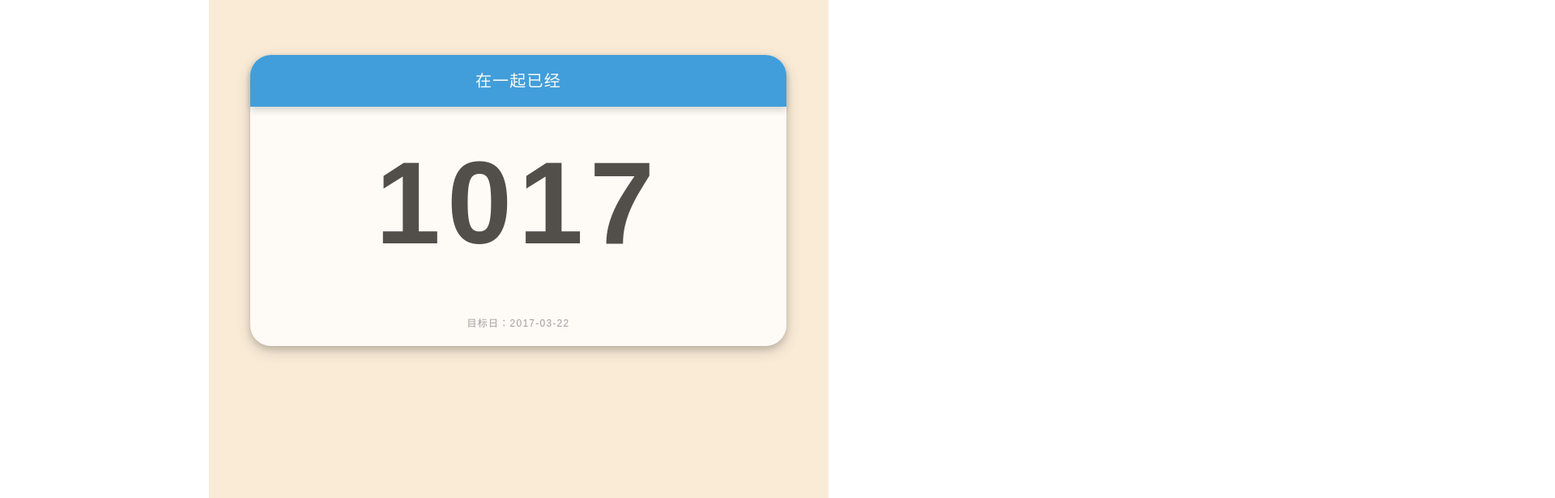
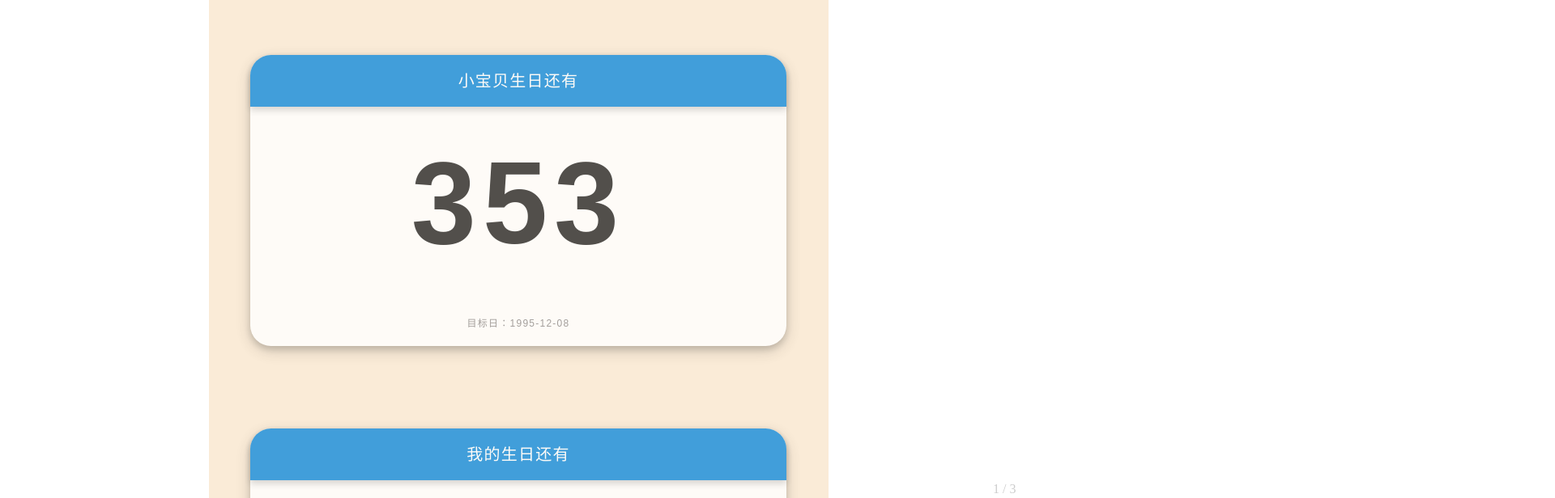
Before and after one commit to hackycy/lover, a Vue app: page /#/ in a window 1280 px wide. Shown: the part 160-776 px from the top of the page at 81% size, 1920 px wide, since content can reach past the window. Built offline with nearby package versions, Linux system fonts and the light colour scheme.

Commit message:
feat：add card

```diff
--- a/src/components/DateCard/index.vue
+++ b/src/components/DateCard/index.vue
@@ -79,22 +79,26 @@
     const { target, title, lunar, repeat } = toRefs(props)
     // 输出
     const countTime = ref('')
-    // parse target
-    const parseTarget = parse(target.value, TIME_FORMAT, new Date())
-    let formatTarget
-    if (lunar.value) {
-      const solar: any = lunar2solar(parseTarget)
-      formatTarget =  parse(solar.date, TIME_FORMAT, new Date())
-    } else {
-      formatTarget = parseTarget
-    }
     // parse date
-    let targetDate = readonly(formatTarget)
+    const targetDate = readonly(
+      lunar.value
+        ? parse(
+            (lunar2solar(parse(target.value, TIME_FORMAT, new Date())) as any)
+              .date,
+            TIME_FORMAT,
+            new Date()
+          )
+        : parse(target.value, TIME_FORMAT, new Date())
+    )
     const currentDate = readonly(new Date())
 
     // 是否为倒数
-    const isReciprocal = ref(repeat.value ? true : isAfter(targetDate, currentDate))
-    const formatTitle = isReciprocal.value ? `${title.value}还有` : `${title.value}已经`
+    const isReciprocal = ref(
+      repeat.value ? true : isAfter(targetDate, currentDate)
+    )
+    const formatTitle = isReciprocal.value
+      ? `${title.value}还有`
+      : `${title.value}已经`
     // text size auto transform
     const transform = ref('translate3d(-50%, 0, 0)')
     // ref
@@ -118,8 +122,7 @@
       if (mode.value === 1) {
         const years = differenceInYears(date, preDate)
         if (years <= 0) {
-          const days = differenceInDays(date, preDate)
-          countTime.value = days.toString()
+          mode.value += 1
         } else {
           let subDate = subYears(date, years)
           const months = differenceInMonths(subDate, preDate)
@@ -137,8 +140,7 @@
       } else if (mode.value === 2) {
         const months = differenceInMonths(date, preDate)
         if (months <= 0) {
-          const days = differenceInDays(date, preDate)
-          countTime.value = days.toString()
+          mode.value += 1
         } else {
           let subDate = subMonths(date, months)
           const days = differenceInDays(subDate, preDate)
@@ -151,8 +153,7 @@
       } else if (mode.value === 3) {
         const weeks = differenceInWeeks(date, preDate)
         if (weeks <= 0) {
-          const days = differenceInDays(date, preDate)
-          countTime.value = days.toString()
+          mode.value += 1
         } else {
           let subDate = subWeeks(date, weeks)
           const days = differenceInDays(subDate, preDate)
@@ -173,20 +174,37 @@
 
     const calcTime = () => {
       if (isReciprocal.value) {
-
         // 需要判断是否repeat
         if (repeat.value) {
-          // 重复
+          if (lunar.value) {
+            // 处理农历
+            let currentYear = getYear(currentDate)
+            const sDateTime = parse(target.value, TIME_FORMAT, new Date())
+            const sDate = getDate(sDateTime)
+            const sMonth = getMonth(sDateTime)
+            // 获取今年的农历日
+            const nowLunarDatetime = parse((lunar2solar(toDate(new Date(currentYear, sMonth, sDate))) as any).date, TIME_FORMAT, new Date())
+            if (isAfter(nowLunarDatetime, currentDate)) {
+              // 今年农历还没过则继续使用今年月份
+              parseTime(nowLunarDatetime, currentDate)
+            } else {
+              // 已经过了生日则跳到下一年
+              const nextLunarDatetime = parse((lunar2solar(toDate(new Date(currentYear + 1, sMonth, sDate))) as any).date, TIME_FORMAT, new Date())
+              parseTime(nextLunarDatetime, currentDate)
+            }
+          } else {
+            // 处理阳历重复
             let currentYear = getYear(currentDate)
             const tDate = getDate(targetDate)
             const tMonth = getMonth(targetDate)
             const cDate = getDate(currentDate)
             const cMonth = getMonth(currentDate)
-          if ((cMonth > tMonth) || (cDate > tDate)) {
+            if (cMonth > tMonth || cDate > tDate) {
               // 如果当前时间已经过去了，那么将年份换到下一年
               currentYear += 1
             }
             parseTime(toDate(new Date(currentYear, tMonth, tDate)), currentDate)
+          }
         } else {
           parseTime(targetDate, currentDate)
         }
@@ -252,10 +270,6 @@
   -webkit-flex-direction: column;
   font-family: sans-serif;
   font-size: 16px;
-  transition: 1s;
-  -moz-transition: 1s;
-  -webkit-transition: 1s;
-  -o-transition: 1s;
   .container {
     box-shadow: 0 4px 8px 0 rgba(0, 0, 0, 0.2), 0 6px 20px 0 rgba(0, 0, 0, 0.19);
     background-color: #ffffff;
@@ -289,6 +303,7 @@
       text-align: center;
       position: relative;
       box-sizing: border-box;
+      overflow: hidden;
 
       span {
         position: absolute;
@@ -301,6 +316,10 @@
         font-weight: bold;
         font-size: 18vh;
         letter-spacing: 8px;
+        transition: transform 0.2s ease;
+        -moz-transition: transform 0.2s ease;
+        -webkit-transition: transform 0.2s ease;
+        -o-transition: transform 0.2s ease;
       }
     }
     .foot {
--- a/src/views/home/index.vue
+++ b/src/views/home/index.vue
@@ -1,12 +1,25 @@
 <template>
   <div class="home-container">
-    <date-card title="在一起" target="2017-03-22"></date-card>
+    <van-swipe indicator-color="#ffffff">
+      <van-swipe-item>
+        <date-card title="我们在一起" target="2017-03-22"></date-card>
+      </van-swipe-item>
+      <van-swipe-item>
+        <date-card title="小宝贝生日" target="1995-12-08" lunar repeat></date-card>
+      </van-swipe-item>
+      <van-swipe-item>
+        <date-card title="我的生日" target="1997-06-26" lunar repeat></date-card>
+      </van-swipe-item>
+      <template #indicator="{ active }">
+        <div class="custom-indicator">{{ active + 1 }} / 3</div>
+      </template>
+    </van-swipe>
   </div>
 </template>
 
 <script lang="ts">
 import DateCard from '@/components/DateCard/index.vue'
-import { defineComponent } from "@vue/runtime-core";
+import { defineComponent } from '@vue/runtime-core'
 
 export default defineComponent({
   name: 'Home',
@@ -27,5 +40,12 @@
   display: -webkit-flex;
   flex-direction: column;
   justify-content: center;
+
+  .custom-indicator {
+    position: fixed;
+    right: 2vw;
+    bottom: 2vw;
+    color: #ccc;
+  }
 }
 </style>
```
Lines whose indentation alone changed are shown as unchanged.
